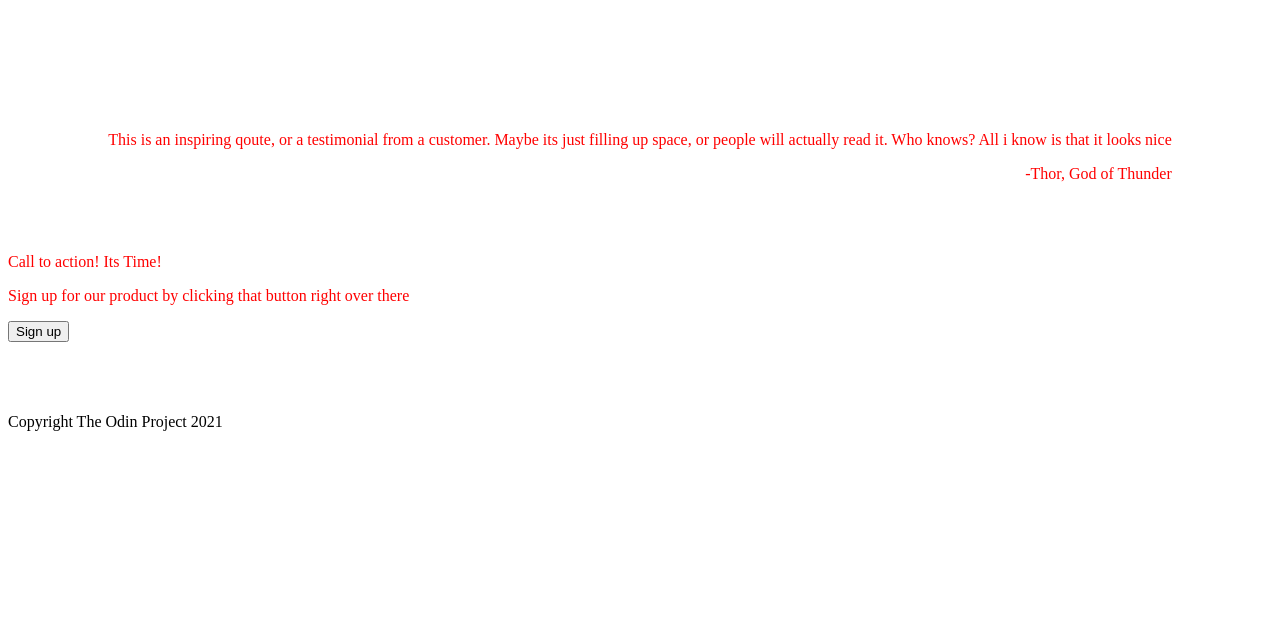
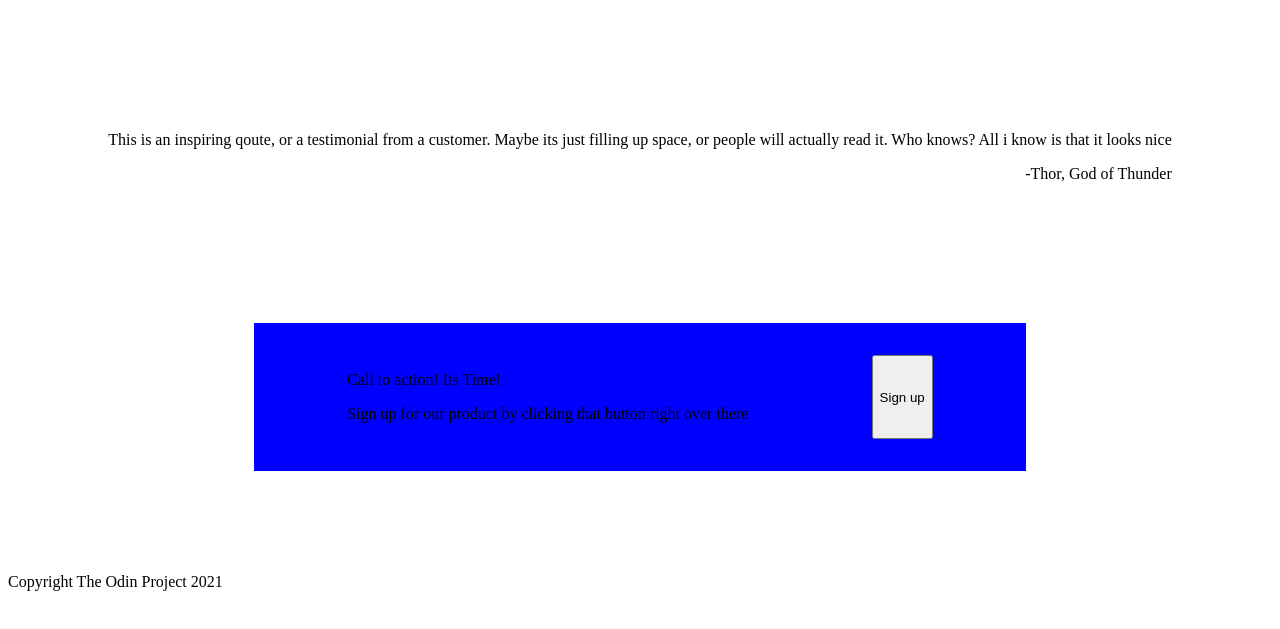
Before and after one commit to japhetvance/landing-page, a plain HTML site: page index.html in a window 1280 px wide. Shown: the part 617-1246 px from the top of the page. Before the commit the page ends 1102 px from the top, so only its background shows below. Drawn offline with Linux system fonts and the light colour scheme.

Commit message:
finish body four structure

```diff
--- a/style.css
+++ b/style.css
@@ -7,7 +7,6 @@ body {
 .body {
     display: flex;
     flex: 1;
-    color: red;
     min-height: 20vh;
 }
 
@@ -75,6 +74,21 @@ body {
     justify-content: flex-end;
 }
 
+.body.four {
+    padding: 80px;
+    display: flex;
+    justify-content: center;
+    align-items: center;
+}
+
+.body.four .layout {
+    box-sizing: border-box;
+    padding: 32px;
+    background-color: blue;
+    width: 70%;
+    display: flex;
+    justify-content: space-around;
+}
 .header,
 .footer {
     height: 10vh;
```
